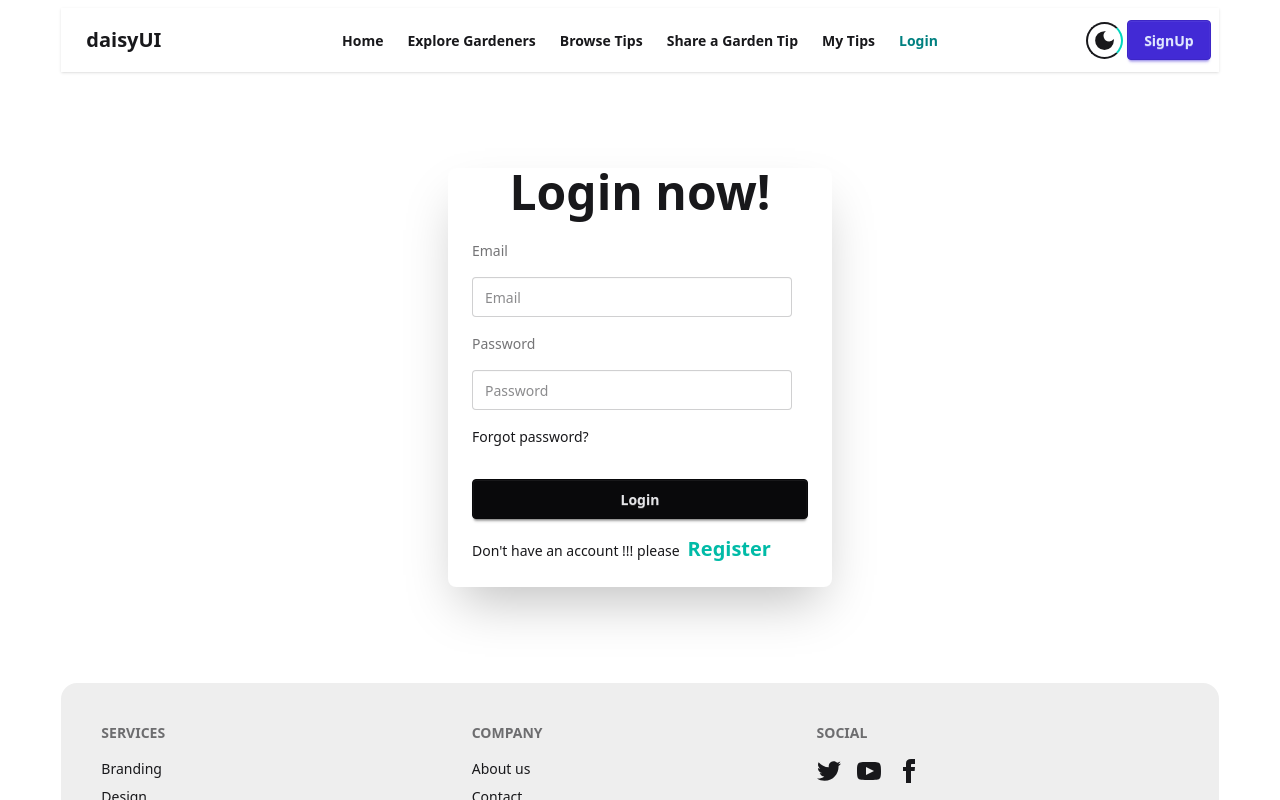
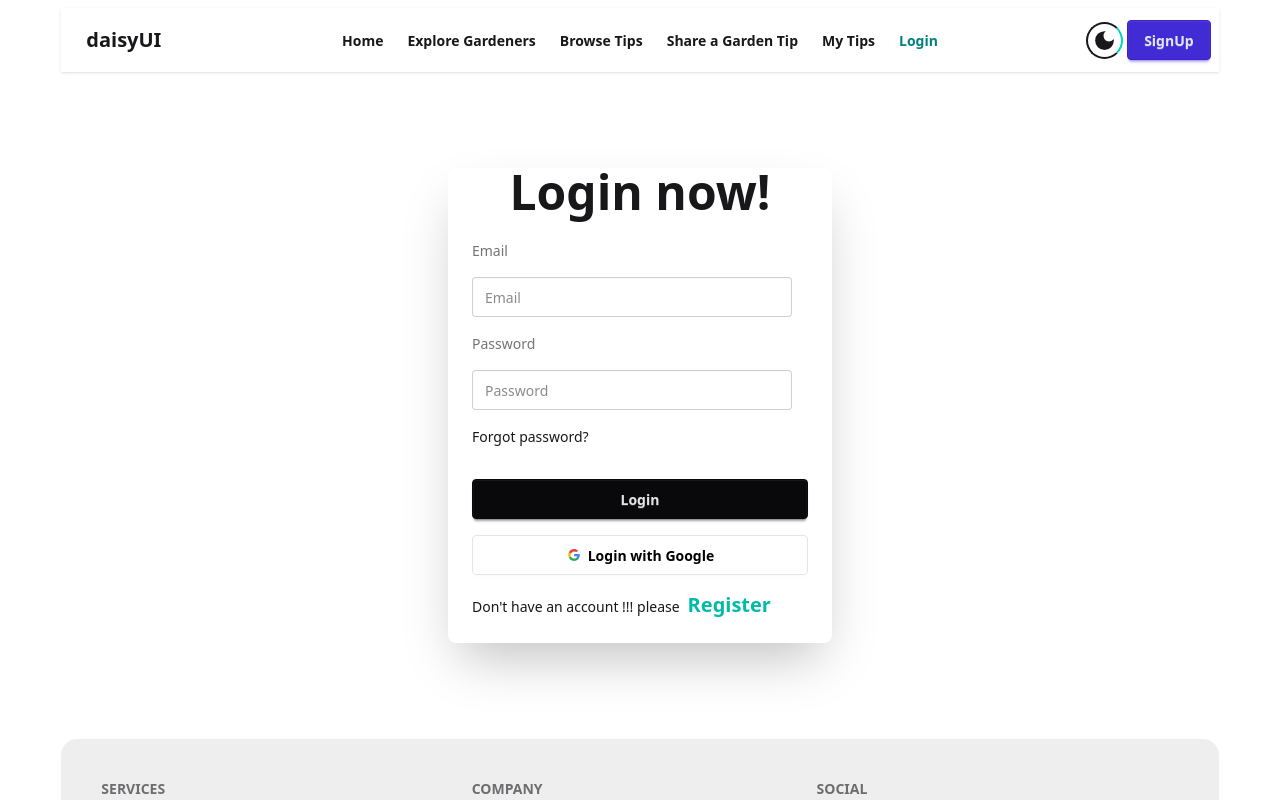
Before and after one commit to NazmulhaqueD/gardening-community-client, a React (Vite) app: page /login in a window 1280 px wide. Shown: the top 800 px of the page. Built offline with nearby package versions, Linux system fonts and the light colour scheme; no server answers.

Commit message:
user create and store data in mongodb

```diff
--- a/package.json
+++ b/package.json
@@ -16,6 +16,7 @@
     "react-dom": "^19.1.0",
     "react-icons": "^5.5.0",
     "react-router": "^7.6.0",
+    "sweetalert2": "^11.21.2",
     "swiper": "^11.2.7"
   },
   "devDependencies": {
--- a/src/Pages/Login.jsx
+++ b/src/Pages/Login.jsx
@@ -1,10 +1,11 @@
 import React, { useContext } from 'react';
 import { NavLink } from 'react-router';
 import { AuthContext } from '../Auth/AuthProvider';
+import Swal from 'sweetalert2';
 
 const Login = () => {
 
-    const { signIn, setUser } = useContext(AuthContext);
+    const { signIn, setUser, signInWithGoogle } = useContext(AuthContext);
 
     const handleSignIn = (e) => {
         e.preventDefault();
@@ -23,6 +24,44 @@ const Login = () => {
         console.log(email, password)
     }
 
+    // signIn with google
+    const handleSignUpWithGoogle = () => {
+        signInWithGoogle()
+            .then(result => {
+                setUser(result.user);
+                const user = {
+                    name: result.user?.displayName,
+                    email: result.user?.email,
+                    photo: result.user?.photoURL,
+                    creationTime: result.user?.metadata.creationTime,
+                    lastSignInTime: result.user?.metadata.lastSignInTime,
+                }
+                fetch('http://localhost:5000/users', {
+                    method: 'POST',
+                    headers: {
+                        'content-type': 'application/json',
+                    },
+                    body: JSON.stringify(user)
+                })
+                    .then(res => res.json())
+                    .then((data) => {
+                        Swal.fire({
+                            position: "top-end",
+                            icon: "success",
+                            title: "You are loggedIn successfully",
+                            showConfirmButton: false,
+                            timer: 1500
+                        });
+                        console.log(data)
+                    })
+                console.log(result.user);
+                // alert('signIn successful')
+            })
+            .catch(error => {
+                console.log(error);
+            })
+    }
+
     return (
 
         <div className="card bg-base-100 max-w-sm mx-auto my-24 shrink-0 shadow-2xl">
@@ -39,6 +78,10 @@ const Login = () => {
                     <div><a className="link link-hover">Forgot password?</a></div>
                     <button className="btn w-full btn-neutral mt-4">Login</button>
 
+                    <button onClick={handleSignUpWithGoogle} type='button' className="btn w-full bg-white text-black border-[#e5e5e5]">
+                        <svg aria-label="Google logo" width="16" height="16" xmlns="http://www.w3.org/2000/svg" viewBox="0 0 512 512"><g><path d="m0 0H512V512H0" fill="#fff"></path><path fill="#34a853" d="M153 292c30 82 118 95 171 60h62v48A192 192 0 0190 341"></path><path fill="#4285f4" d="m386 400a140 175 0 0053-179H260v74h102q-7 37-38 57"></path><path fill="#fbbc02" d="m90 341a208 200 0 010-171l63 49q-12 37 0 73"></path><path fill="#ea4335" d="m153 219c22-69 116-109 179-50l55-54c-78-75-230-72-297 55"></path></g></svg>
+                        Login with Google
+                    </button>
                     <p>Don't have an account !!! please
                         <NavLink to='/register' className={'text-teal-500 px-2 text-xl font-semibold'}>Register</NavLink>
                     </p>
--- a/src/Pages/Register.jsx
+++ b/src/Pages/Register.jsx
@@ -1,6 +1,7 @@
 import React, { useContext } from 'react';
 import { NavLink } from 'react-router';
 import { AuthContext } from '../Auth/AuthProvider';
+import Swal from 'sweetalert2';
 
 const Register = () => {
 
@@ -16,10 +17,34 @@ const Register = () => {
         // sign up
         signUp(email, password)
             .then(result => {
+                const user = {
+                    name,
+                    email,
+                    photo,
+                    creationTime: result.user?.metadata.creationTime,
+                    lastSignInTime: result.user?.metadata.lastSignInTime,
+                }
                 setUser(result.user)
                 profileUpdate(name, photo)
                     .then(() => {
-                        alert('profile created successful')
+                        fetch('http://localhost:5000/users', {
+                            method: 'POST',
+                            headers: {
+                                'content-type': 'application/json',
+                            },
+                            body: JSON.stringify(user)
+                        })
+                            .then(res => res.json())
+                            .then(data => {
+                                if (data?.insertedId) {
+                                    Swal.fire({
+                                        icon: "success",
+                                        title: "You are create an account successfully",
+                                        showConfirmButton: false,
+                                        timer: 3000
+                                    });
+                                }
+                            })
                     })
                     .catch(error => {
                         console.log(error.message)
@@ -35,6 +60,31 @@ const Register = () => {
         signInWithGoogle()
             .then(result => {
                 setUser(result.user);
+                const user = {
+                    name: result.user?.displayName,
+                    email: result.user?.email,
+                    photo: result.user?.photoURL,
+                    creationTime: result.user?.metadata.creationTime,
+                    lastSignInTime: result.user?.metadata.lastSignInTime,
+                }
+                fetch('http://localhost:5000/users', {
+                    method: 'POST',
+                    headers: {
+                        'content-type': 'application/json',
+                    },
+                    body: JSON.stringify(user)
+                })
+                    .then(res => res.json())
+                    .then((data) => {
+                        Swal.fire({
+                            position: "top-end",
+                            icon: "success",
+                            title: "You are loggedIn successfully",
+                            showConfirmButton: false,
+                            timer: 1500
+                        });
+                        console.log(data)
+                    })
                 console.log(result.user);
                 // alert('signIn successful')
             })
--- a/src/components/Navbar.jsx
+++ b/src/components/Navbar.jsx
@@ -18,12 +18,12 @@ const Navbar = () => {
         <NavLink to='/login'><li>Login</li></NavLink>
     </>
 
-    const handleLogOut=()=>{
+    const handleLogOut = () => {
         logOut()
-        .then(()=>{
+            .then(() => {
                 alert('LogOut successful')
             })
-        .catch(error=>{
+            .catch(error => {
                 console.log(error.message)
             })
     }
@@ -67,9 +67,11 @@ const Navbar = () => {
                                         <button onClick={handleLogOut} className={`absolute btn transition-all duration-300 bg-green-300 px-4 py-2 rounded-xl right-0 ${dropDownOpen ? 'top-[60px]' : 'top-[-60px]'} `}>LogOut</button>
                                     </span>
                                     :
+                                    <NavLink to='/login'>
                                         <button className='btn btn-primary'>
                                             SignUp
                                         </button>
+                                    </NavLink>
                             }
                         </div>
                     </div>
```
Also changed, not shown: 1 other file (tests, documents, lock files or other folders). Lines whose indentation alone changed are shown as unchanged.
